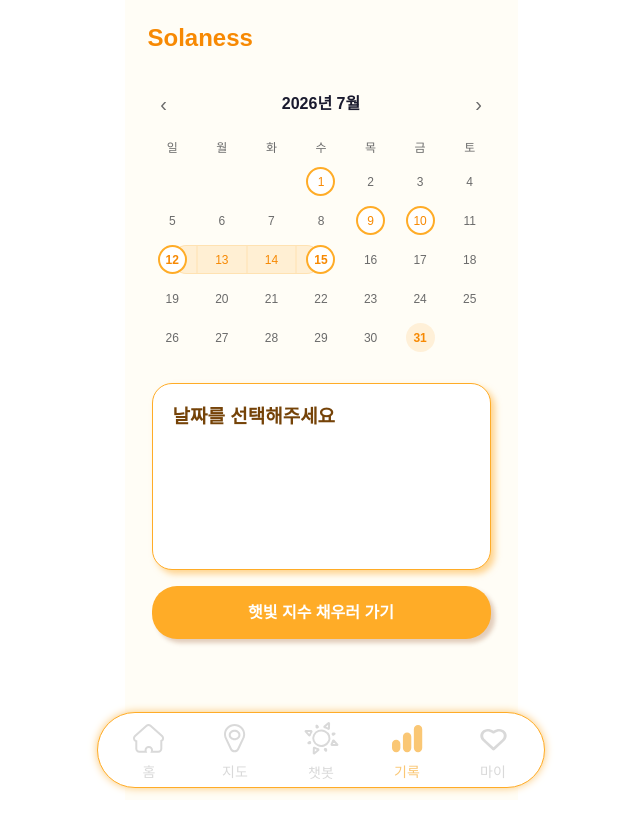
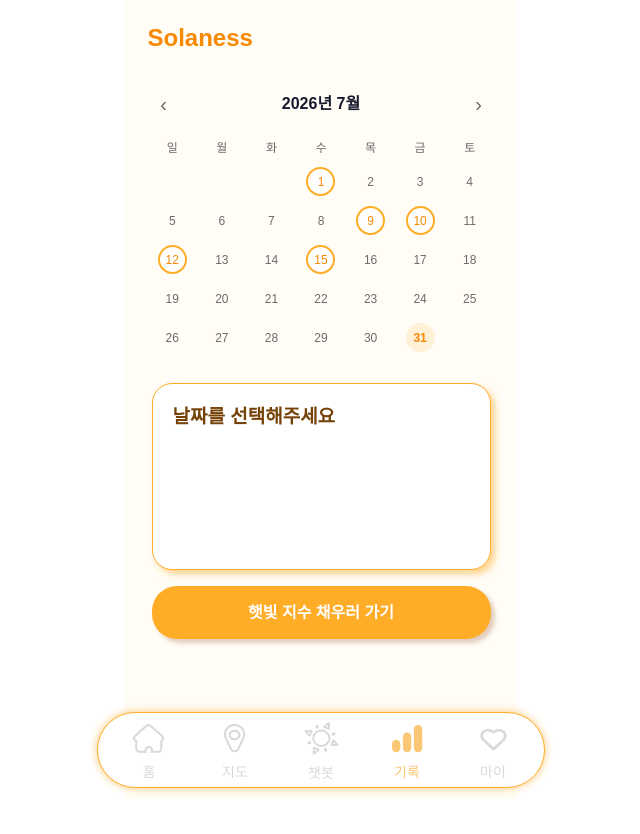
Before and after one commit to solaness/web, a React (Vite) app: page /history/calendar in a window 1280 px wide. Shown: the top 834 px of the page, without its empty margins (319-959 px from the left). Built offline with nearby package versions, Linux system fonts and the light colour scheme; no server answers; sample sign-in values are in the browser's storage.

Commit message:
fix:여행일정 삭제

```diff
--- a/src/pages/history/Calendar.tsx
+++ b/src/pages/history/Calendar.tsx
@@ -13,7 +13,6 @@ import {
 } from "../../contexts/AuthContext";
 import {
   SAMPLE_ACTIVITIES,
-  SAMPLE_TRAVEL_SCHEDULES,
 } from "../../data/historyCalendar";
 
 const INITIAL_YEAR = 2026;
@@ -70,18 +69,6 @@ function Calendar() {
   );
 
   /*
-   * 로그인 사용자에게만 연속 일정을 표시합니다.
-   */
-  const availableTravelSchedules =
-    useMemo(() => {
-      if (isGuest || !user) {
-        return [];
-      }
-
-      return SAMPLE_TRAVEL_SCHEDULES;
-    }, [isGuest, user]);
-
-  /*
    * 현재 화면에 표시된 연도와 월에 해당하는
    * 활동 기록만 추출합니다.
    */
@@ -98,37 +85,6 @@ function Calendar() {
       monthPrefix,
     ],
   );
-
-  /*
-   * 현재 월과 겹치는 여행 일정만 추출합니다.
-   */
-  const monthlyTravelSchedules =
-    useMemo(() => {
-      const firstDate =
-        `${monthPrefix}-01`;
-
-      const lastDay = new Date(
-        year,
-        month + 1,
-        0,
-      ).getDate();
-
-      const lastDate =
-        `${monthPrefix}-${String(
-          lastDay,
-        ).padStart(2, "0")}`;
-
-      return availableTravelSchedules.filter(
-        (schedule) =>
-          schedule.startDate <= lastDate &&
-          schedule.endDate >= firstDate,
-      );
-    }, [
-      availableTravelSchedules,
-      monthPrefix,
-      month,
-      year,
-    ]);
 
   /*
    * 캘린더에 원형으로 표시할 활동 날짜 목록입니다.
@@ -274,7 +230,7 @@ function Calendar() {
             activityDates
           }
           travelSchedules={
-            monthlyTravelSchedules
+           []
           }
           onPreviousMonth={
             handlePreviousMonth
```
